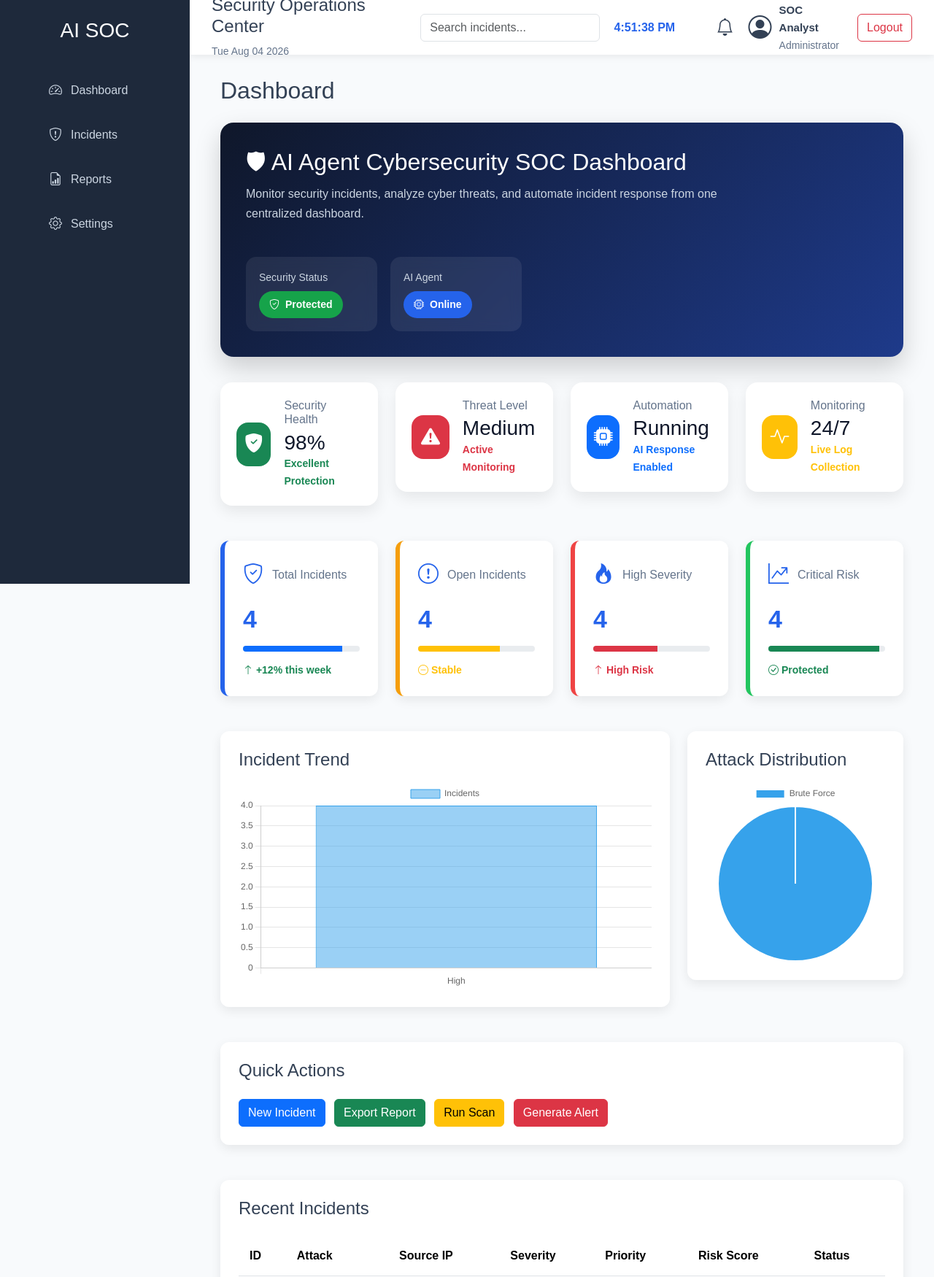
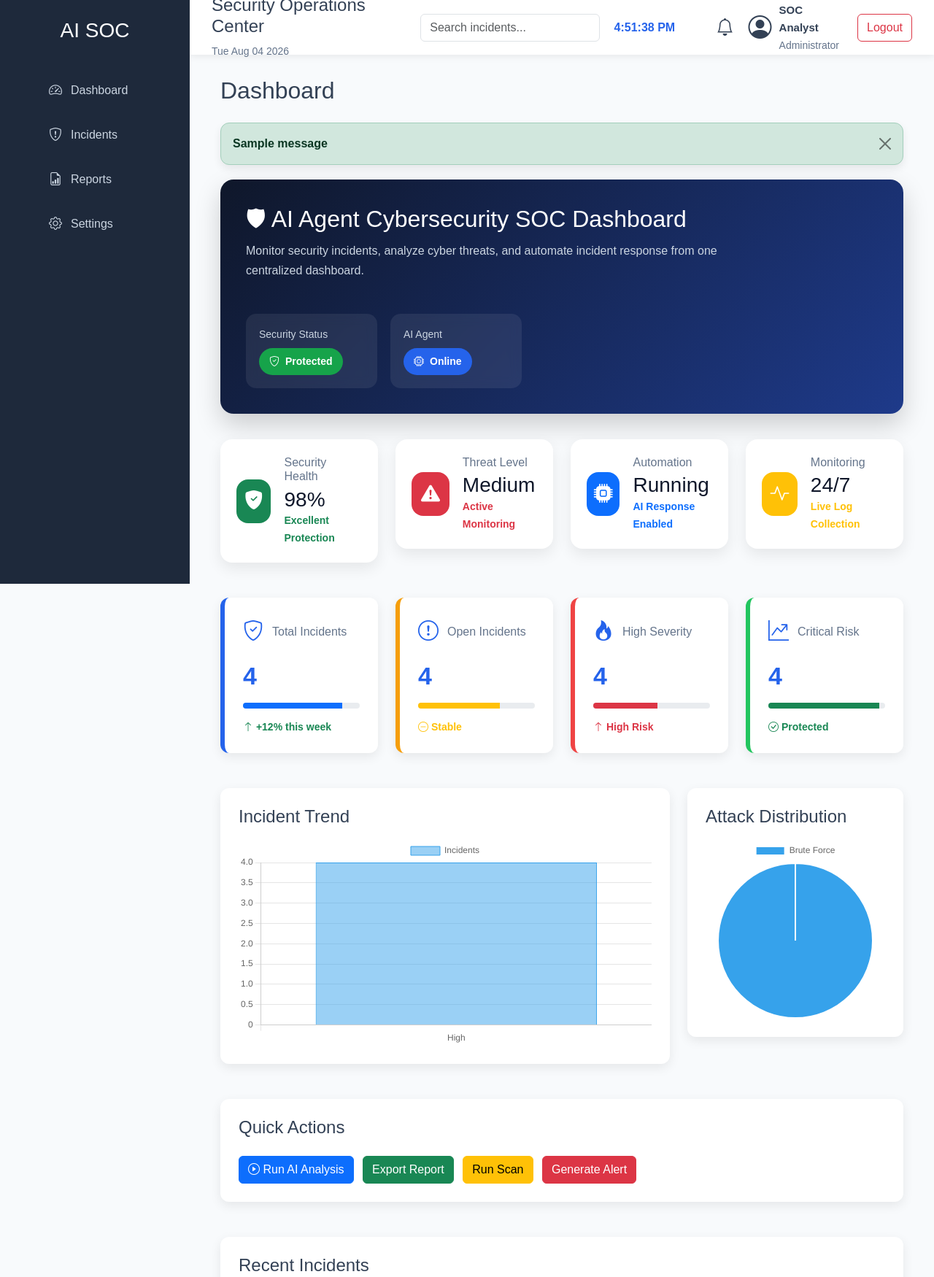
Before and after one commit to SakshiBurseHUB/AI-Agent-Cybersecurity-Incident-Response, a Flask app: page / in a window 1280 px wide. Shown: the top 1750 px of the page at 73% size. Run offline with Flask 3, Linux system fonts and the light colour scheme; data comes from the database, SQL or seed files in the repository; one stand-in notice (Sample message) is shown.

Commit message:
Integrate AI pipeline with dashboard

```diff
--- a/src/dashboard/app.py
+++ b/src/dashboard/app.py
@@ -9,7 +9,7 @@ SRC_DIR = Path(__file__).resolve().parent.parent
 if str(SRC_DIR) not in sys.path:
     sys.path.insert(0, str(SRC_DIR))
 
-from flask import Flask, render_template
+from flask import Flask, render_template, redirect, url_for, flash
 
 from database.database import (
     create_tables,
@@ -19,11 +19,15 @@ from database.database import (
     get_severity_statistics,
 )
 
+from ai_agent.orchestrator import run_ai_pipeline
+
 app = Flask(
     __name__,
     template_folder="templates",
     static_folder="static",
 )
+
+app.secret_key = "soc_dashboard_secret_key"
 
 # ---------------------------------------------------------
 # Initialize Database
@@ -59,6 +63,29 @@ def home():
 
     )
 
+# ---------------------------------------------------------
+# Run AI Analysis
+# ---------------------------------------------------------
+@app.route("/run-analysis")
+def run_analysis():
+
+    try:
+
+        run_ai_pipeline()
+
+        flash(
+            "AI Incident Response Pipeline completed successfully!",
+            "success"
+        )
+
+    except Exception as e:
+
+        flash(
+            f"Pipeline failed: {e}",
+            "danger"
+        )
+
+    return redirect(url_for("home"))
 
 # ---------------------------------------------------------
 # Incidents Page
--- a/src/dashboard/static/css/style.css
+++ b/src/dashboard/static/css/style.css
@@ -568,3 +568,19 @@ main{
     font-weight:600;
 
 }
+
+/* ==========================================
+   Flash Messages
+========================================== */
+
+.alert{
+
+    border-radius:12px;
+
+    font-weight:600;
+
+    margin-bottom:20px;
+
+    box-shadow:0 5px 12px rgba(0,0,0,.08);
+
+}
--- a/src/dashboard/templates/dashboard.html
+++ b/src/dashboard/templates/dashboard.html
@@ -14,6 +14,30 @@ Dashboard
     <h2 class="page-title">
         Dashboard
     </h2>
+
+    {% with messages = get_flashed_messages(with_categories=true) %}
+
+{% if messages %}
+
+    {% for category, message in messages %}
+
+        <div class="alert alert-{{ category }} alert-dismissible fade show">
+
+            {{ message }}
+
+            <button
+                type="button"
+                class="btn-close"
+                data-bs-dismiss="alert">
+            </button>
+
+        </div>
+
+    {% endfor %}
+
+{% endif %}
+
+{% endwith %}
 
     <!-- ==========================================
      Professional Dashboard Hero
@@ -578,9 +602,14 @@ Dashboard
 
 
 
-                <button class="btn btn-primary me-2">
-                    New Incident
-                </button>
+                <a href="{{ url_for('run_analysis') }}"
+   class="btn btn-primary me-2">
+
+    <i class="bi bi-play-circle"></i>
+
+    Run AI Analysis
+
+</a>
 
 
 
```
